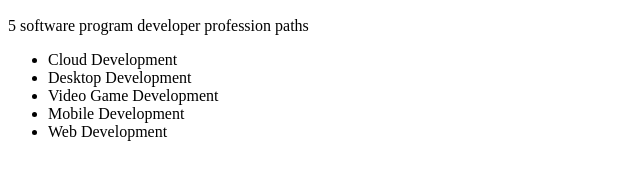
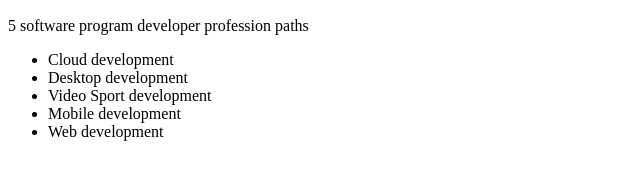
Before and after one commit to acciojob/development-paths-varungowdamj, a website: page main.html in a window 1280 px wide. Shown: the part 383-562 px from the top of the page, 0-640 px from the left. Drawn offline with Linux system fonts and the light colour scheme.

Commit message:
created a submission

```diff
--- a/main.html
+++ b/main.html
@@ -12,17 +12,14 @@
 </head>
 <body>
     <h1>Welcome to Accio Jobs!</h1>
-
-  <img src="https://images.unsplash.com/photo-1505028106030-e07ea1bd80c3?crop=entropy&cs=tinysrgb&fit=max&fm=jpg&ixid=MnwxMTc3M3wwfDF8c2VhcmNofDR8fHNvZnR3YXJlJTIwZGV2ZWxvcG1lbnQlMjBjYXJlZXIlMjBwYXRofGVufDB8fHx8MTY3MjMwNDEyNg&ixlib=rb-4.0.3&q=80&w=2000" alt="Accio Jobs Image">
-
+    <img src="https://example.com/image.jpg" alt="Accio Jobs Image">
     <p>5 software program developer profession paths</p>
-
     <ul>
-    <li>Cloud Development</li>
-    <li>Desktop Development</li>
-    <li>Video Game Development</li>
-    <li>Mobile Development</li>
-    <li>Web Development</li>
+        <li>Cloud development</li>
+        <li>Desktop development</li>
+        <li>Video Sport development</li>
+        <li>Mobile development</li>
+        <li>Web development</li>
     </ul>
 </body>
 </html>
```
Lines whose indentation alone changed are shown as unchanged.
